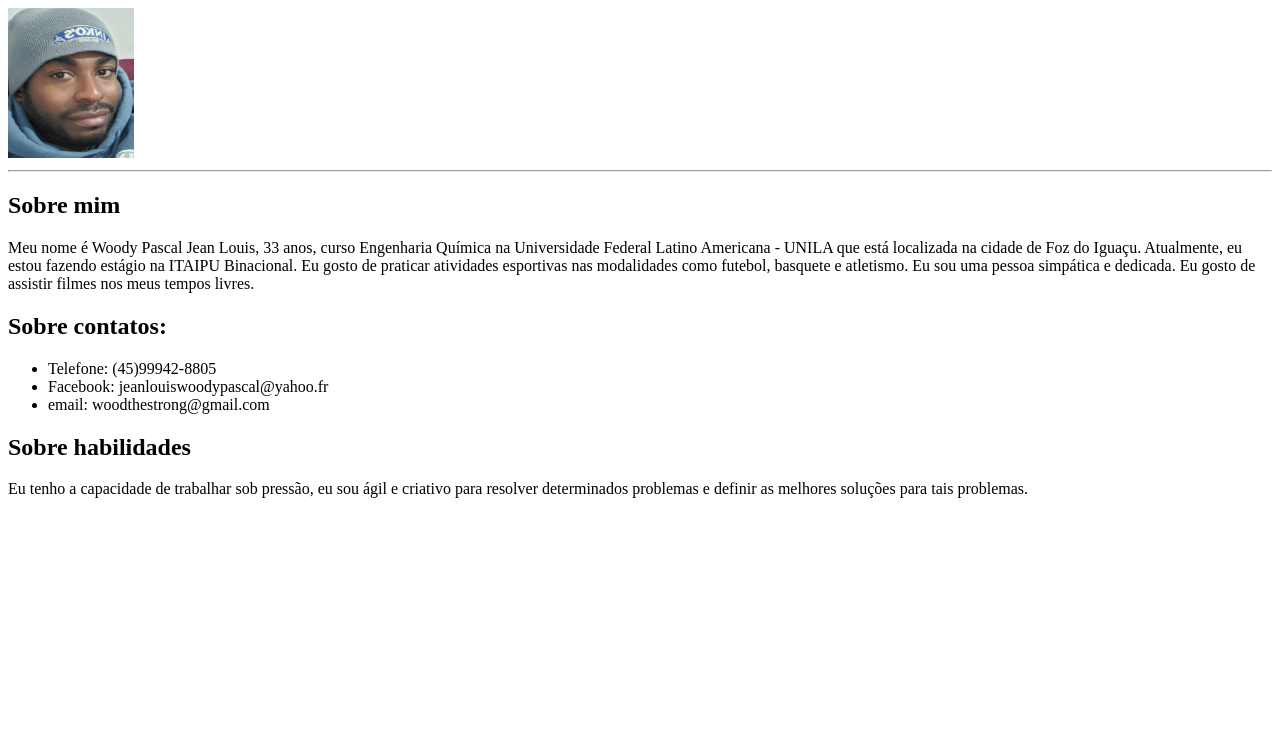
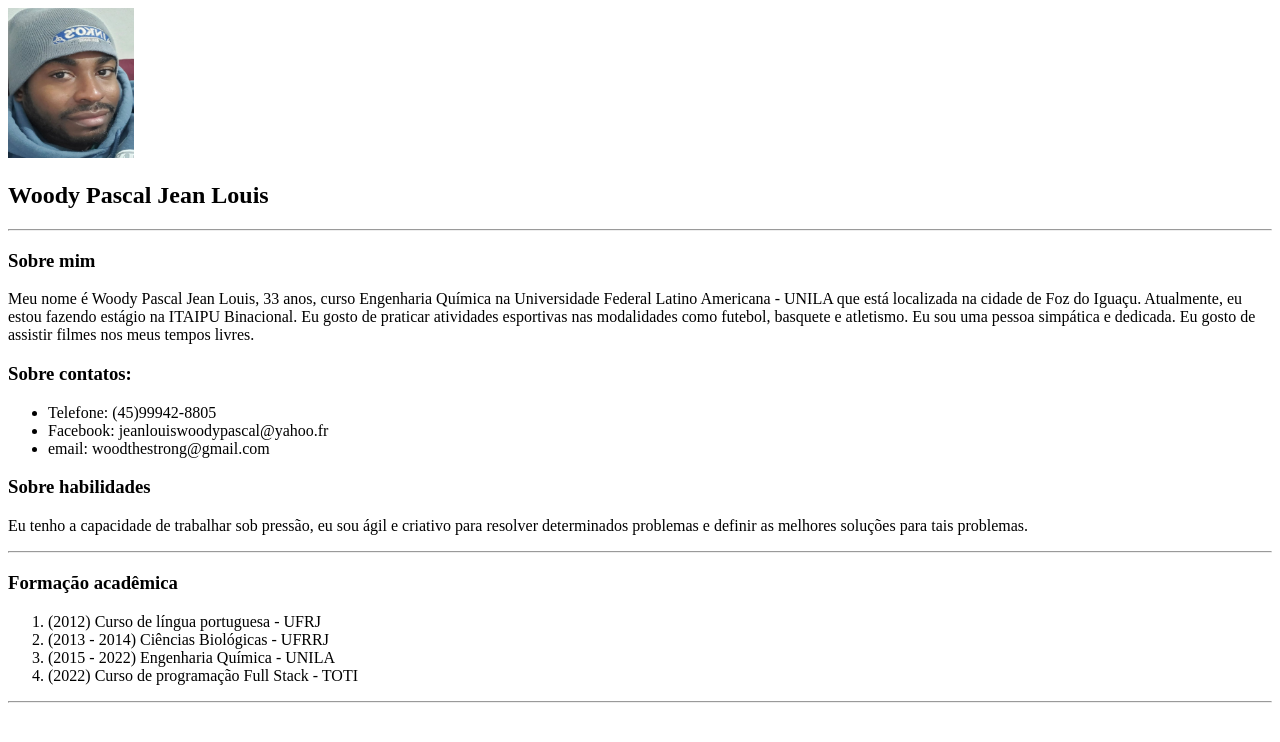
Before and after one commit to woodthestrong/portfolio, a plain HTML site: page index.html in a window 1280 px wide. Drawn offline with Linux system fonts and the light colour scheme.

Commit message:
Sobre formação acadêmica

```diff
--- a/index.html
+++ b/index.html
@@ -11,15 +11,16 @@
         <section>
             <div>
                 <img src="fotodowoody.png" alt="fotodowoody" width="10%" height="150px">
+                <h2>Woody Pascal Jean Louis</h2>
                 <hr>
-                <h2>Sobre mim</h2>
+                <h1>Sobre mim</h1>
                 <p>Meu nome é Woody Pascal Jean Louis, 33 anos, curso Engenharia Química na Universidade Federal Latino Americana - UNILA
                 que está localizada na cidade de Foz do Iguaçu. Atualmente, eu estou fazendo estágio na ITAIPU Binacional. Eu gosto de
                 praticar atividades esportivas nas modalidades como futebol, basquete e atletismo. Eu sou uma pessoa simpática e
                 dedicada. Eu gosto de assistir filmes nos meus tempos livres.</p>
             </div>
             <div>
-                <h2>Sobre contatos:</h2>
+                <h1>Sobre contatos:</h1>
                 <ul>
                     <li>Telefone: (45)99942-8805</li>
                     <li>Facebook: jeanlouiswoodypascal@yahoo.fr</li>
@@ -27,12 +28,22 @@
                 </ul>
             </div>
             <div>
-                <h2>Sobre habilidades</h2>
+                <h1>Sobre habilidades</h1>
                 <p>Eu tenho a capacidade de trabalhar sob pressão, eu sou ágil e criativo para resolver determinados problemas e definir as
                 melhores soluções para tais problemas.</p>
             </div>
         </section>
         <section>
+                <hr>
+                <h1>Formação acadêmica</h1>
+                <ol>
+                    <li>(2012) Curso de língua portuguesa - UFRJ</li>
+                    <li>(2013 - 2014) Ciências Biológicas - UFRRJ</li>
+                    <li>(2015 - 2022) Engenharia Química - UNILA</li>
+                    <li>(2022) Curso de programação Full Stack - TOTI</li>
+                </ol>
+                <hr>
+
 
         </section>
     </section>
```
